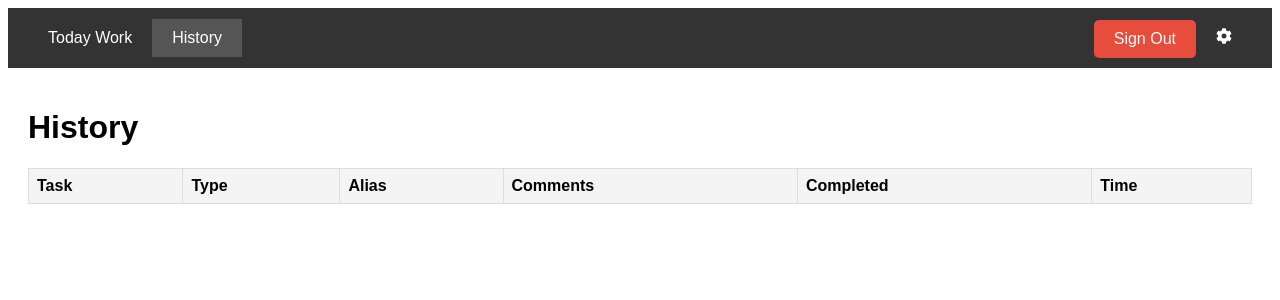
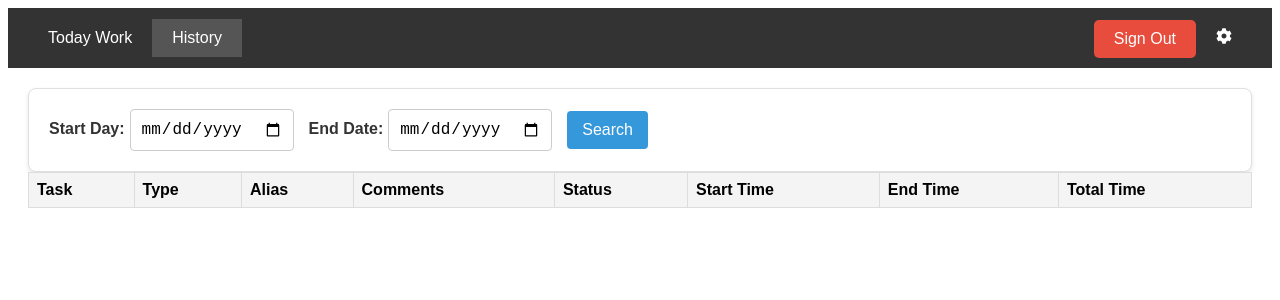
Before and after one commit to NielsLFO/FlowCase, a Next.js app: page /dashboard in a window 1280 px wide. Both pictures are taken after a click on the button "History". Shown: the top 300 px of the page. Built offline with nearby package versions, Linux system fonts and the light colour scheme.

Commit message:
cambios 2/10/24

```diff
--- a/src/pages/dashboard.js
+++ b/src/pages/dashboard.js
@@ -17,11 +17,11 @@ ChartJS.register(
 export default function Dashboard() {
     const [selectedOption, setSelectedOption] = useState('Today Work');
     const [formData, setFormData] = useState({
-        task: '',
-        type: '',
+        task: 'Production',
+        type: 'New case',
         alias: '',
         comments: '',
-        completed: 'Started',
+        status: 'Started',
     });
     const [dataRows, setDataRows] = useState([]);
     const [showPasswordChangeForm, setShowPasswordChangeForm] = useState(false);
@@ -43,28 +43,96 @@ export default function Dashboard() {
 
     const handleFormSubmit = (e) => {
         e.preventDefault();
+
         // Validar que se hayan seleccionado Task y Type
         if (!formData.task || !formData.type) {
             alert('Please select both Task and Type.');
             return;
         }
+
         // Validar que si Type es 'Other', el campo de comentarios no esté vacío
-        if (formData.type === 'Other' && !formData.comments) { // Suponiendo que 'item5' corresponde a "Other"
+        if (formData.type === 'Other' && !formData.comments) {
             alert('Please fill in the comments when selecting "Other".');
             return;
         }
+
         // Obtener la hora actual
-        const currentTime = new Date().toLocaleTimeString();
-        setDataRows(prev => [...prev, { ...formData, time: currentTime }]);
+        const currentTime = getCurrentDateTime();;
+
+        // Verificar si hay filas de datos
+        if (dataRows.length > 0) {
+            const lastRowIndex = dataRows.length - 1; // Índice de la última fila
+            const lastRow = dataRows[lastRowIndex]; // Última fila
+
+            // Verificar el estado de la última fila
+            if (lastRow.status === 'Started') {
+                if (lastRow.alias !== formData.alias) {
+                    alert('You must complete the previous task before adding a new one.');
+                    return;
+                } else if (lastRow.task === formData.task && lastRow.type === formData.type && lastRow.alias === formData.alias && (formData.status === 'Stop' || formData.status === 'Finished')) {
+                    // Mantener el start time original
+                    const startTime = new Date(lastRow.start_time); // start_time debe tener fecha y hora en formato "YYYY-MM-DD HH:MM:SS"
+                    const endTime = new Date(); // Obtener la hora actual como Date
+                    const timeDifference = endTime - startTime; // Diferencia en milisegundos
+                    const elapsedMinutes = Math.floor(timeDifference / 60000); // Convertir a minutos
+                    // Actualizar la fila con el nuevo status y end time
+                    const updatedRow = {
+                        ...lastRow,
+                        comments: formData.comments,
+                        status: formData.status,
+                        end_time: currentTime, // Registrar la nueva hora de finalización
+                        total_time: `${elapsedMinutes} min`, // Calcular el tiempo transcurrido
+                    };
+
+                    // Actualizar el estado de las filas de datos
+                    const updatedDataRows = [...dataRows];
+                    updatedDataRows[lastRowIndex] = updatedRow; // Usar el índice para actualizar la fila
+                    setDataRows(updatedDataRows);
+                    // Limpiar el formulario después de agregar el registro
                     setFormData({
                         task: '',
                         type: '',
                         alias: '',
                         comments: '',
-            completed: 'Started',
-            time: '',
+                        status: 'Started',
                     });
+                }
+            }else{
+                // Agregar nueva fila
+                setDataRows(prev => [...prev, { ...formData, start_time: currentTime, end_time: "00:00:00", total_time: "00:00:00" }]);
+            }
+        }else{
+            // Agregar nueva fila
+            setDataRows(prev => [...prev, { ...formData, start_time: currentTime, end_time: "00:00:00", total_time: "00:00:00" }]);
         };
+    };
+
+    function getCurrentDateTime() {
+        const currentDate = new Date();
+        const year = currentDate.getFullYear();
+        const month = String(currentDate.getMonth() + 1).padStart(2, '0'); // Enero es 0
+        const day = String(currentDate.getDate()).padStart(2, '0');
+        const hours = String(currentDate.getHours()).padStart(2, '0');
+        const minutes = String(currentDate.getMinutes()).padStart(2, '0');
+        const seconds = String(currentDate.getSeconds()).padStart(2, '0');
+        return `${year}-${month}-${day} ${hours}:${minutes}:${seconds}`;
+    }
+
+    // Función para obtener las opciones dinámicas de estado
+    const getStatusOptions = () => {
+        if (dataRows.length > 0) {
+            const lastStatus = dataRows[dataRows.length - 1].status;
+            if (lastStatus === 'Started') {
+                return ['Finished', 'Stop'];
+            } else if (lastStatus === 'Stop' || lastStatus === 'Finished') {
+                return ['Started'];
+            }
+        }
+        return ['Started'];
+    };
+
+    const availableStatusOptions = getStatusOptions();
+
 
     const handlePasswordChangeSubmit = (e) => {
         e.preventDefault();
@@ -86,7 +154,7 @@ export default function Dashboard() {
 
     const handleOptionChange = (option) => {
         setSelectedOption(option);
-        setShowPasswordChangeForm(false); // Ocultar formulario de cambio de contraseña al cambiar de opción
+        setShowPasswordChangeForm(false);
     };
 
     const handleSettingsButtonClick = () => {
@@ -104,7 +172,8 @@ export default function Dashboard() {
     const completedCases = dataRows.filter(row =>
         row.task === 'Production' &&
         row.type === 'New case' &&
-        row.alias.trim() !== ''
+        row.alias.trim() !== '' &&
+        row.status === "Finished"
     ).length;
 
     const chartData = {
@@ -220,6 +289,25 @@ export default function Dashboard() {
     // Obtener las opciones de "Type" basadas en la tarea seleccionada
     const availableTypeOptions = typeOptions[formData.task] || [];
 
+    //Apartir de aqui va el codigo para la opcion de history
+    const [searchData, setSearchData] = useState({
+        startDate: '',
+        endDate: '',
+    });
+
+    // Función para manejar los cambios en el formulario de búsqueda
+    const handleSearchFormChange = (e) => {
+        const { name, value } = e.target;
+        setSearchData(prev => ({ ...prev, [name]: value }));
+    };
+
+    // Función para manejar la búsqueda (aún sin funcionalidad)
+    const handleSearchSubmit = (e) => {
+        e.preventDefault();
+        // Aquí puedes agregar la lógica para realizar la búsqueda
+        console.log('Searching from', searchData.startDate, 'to', searchData.endDate);
+    };
+
     return (
         <div className={styles.dashboard}>
             <header className={styles.header}>
@@ -281,19 +369,24 @@ export default function Dashboard() {
                                     </select>
                                 </div>
                                 <div>
-                                    <label>Alias:</label>
-                                    <input type="text" name="alias" value={formData.alias} onChange={handleFormChange} />
+                                    {/* Mostrar alias solo si task es "Production" */}
+                                    {formData.task === 'Production' && (
+                                        <>
+                                            <label htmlFor="alias" className={styles.label}>Alias:</label>
+                                            <input type="text" name="alias" id="alias" value={formData.alias} onChange={handleFormChange} className={styles.input} />
+                                        </>
+                                    )}
                                 </div>
                                 <div>
                                     <label>Comments:</label>
                                     <textarea name="comments" value={formData.comments} onChange={handleFormChange} />
                                 </div>
                                 <div>
-                                    <label>Completed:</label>
-                                    <select name="completed" value={formData.completed} onChange={handleFormChange}>
-                                        <option value="Start">Start</option>
-                                        <option value="stop">Stop</option>
-                                        <option value="Finish">Finish</option>
+                                    <label htmlFor="status" className={styles.label}>Status:</label>
+                                    <select name="status" id="status" value={formData.status} onChange={handleFormChange} className={styles.input}>
+                                        {availableStatusOptions.map(status => (
+                                            <option key={status} value={status}>{status}</option>
+                                        ))}
                                     </select>
                                 </div>
                                 <button type="submit">Add Register</button>
@@ -312,8 +405,34 @@ export default function Dashboard() {
                         </div>
                     </div>
                 )}
-                {selectedOption === 'History' && !showPasswordChangeForm && (
-                    <h1>History</h1>
+                {selectedOption === 'History' && !showPasswordChangeForm &&(
+                    <form onSubmit={handleSearchSubmit} className={styles.searchForm}>
+                        <div>
+                            <label htmlFor="startDate" className={styles.searchLabel}>Start Day:</label>
+                            <input
+                                type="date"
+                                id="startDate"
+                                name="startDate"
+                                value={searchData.startDate}
+                                onChange={handleSearchFormChange}
+                                className={styles.searchInput} // Aplica el estilo del input
+                            />
+                        </div>
+                        <div>
+                            <label htmlFor="endDate" className={styles.searchLabel}>End Date:</label>
+                            <input
+                                type="date"
+                                id="endDate"
+                                name="endDate"
+                                value={searchData.endDate}
+                                onChange={handleSearchFormChange}
+                                className={styles.searchInput} // Aplica el estilo del input
+                            />
+                        </div>
+                        <button type="submit" className={styles.searchButton}>Search</button>
+                    </form>
+
+
                 )}
                 {showPasswordChangeForm && (
                     <div className={styles.changePasswordForm}>
@@ -363,8 +482,10 @@ export default function Dashboard() {
                                     <th>Type</th>
                                     <th>Alias</th>
                                     <th>Comments</th>
-                                    <th>Completed</th>
-                                    <th>Time</th> {/* Nueva columna para la hora */}
+                                    <th>Status</th>
+                                    <th>Start Time</th>
+                                    <th>End Time</th>
+                                    <th>Total Time</th>
                                 </tr>
                             </thead>
                             <tbody>
@@ -374,8 +495,10 @@ export default function Dashboard() {
                                         <td>{row.type}</td>
                                         <td>{row.alias}</td>
                                         <td>{row.comments}</td>
-                                        <td>{row.completed}</td>
-                                        <td>{row.time}</td> {/* Mostrar la hora */}
+                                        <td>{row.status}</td>
+                                        <td>{row.start_time}</td>
+                                        <td>{row.end_time}</td>
+                                        <td>{row.total_time}</td>
                                     </tr>
                                 ))}
                             </tbody>
--- a/src/styles/dashboard.module.css
+++ b/src/styles/dashboard.module.css
@@ -239,3 +239,46 @@
 .changePasswordForm .cancelButton:hover {
     background-color: #c0392b;
 }
+
+/*Estilos para el form de busqueda*/
+
+/* Estilos para el formulario de búsqueda */
+.searchForm {
+    display: flex;
+    flex-direction: row; /* Cambiar a fila */
+    gap: 15px; /* Espacio entre los elementos */
+    padding: 20px;
+    border: 1px solid #e0e0e0; /* Borde ligero */
+    border-radius: 8px; /* Bordes redondeados */
+    box-shadow: 0 2px 4px rgba(0, 0, 0, 0.1); /* Sombra sutil */
+    background-color: #ffffff; /* Fondo blanco */
+    align-items: center; /* Alinear verticalmente al centro */
+}
+
+/* Estilos para las etiquetas */
+.searchLabel {
+    margin-right: 5px; /* Espacio a la derecha de la etiqueta */
+    font-weight: bold; /* Negrita */
+    color: #333; /* Color gris oscuro */
+}
+
+/* Estilos para los inputs */
+.searchInput {
+    padding: 10px; /* Espaciado interno */
+    border: 1px solid #ccc; /* Borde ligero */
+    border-radius: 4px; /* Bordes redondeados */
+    font-size: 16px; /* Tamaño de fuente */
+    transition: border-color 0.3s; /* Transición suave para el color del borde */
+}
+
+/* Estilos para el botón de búsqueda */
+.searchButton {
+    background-color: #3498db; /* Color de fondo azul */
+    color: #ffffff; /* Texto blanco */
+    border: none; /* Sin borde */
+    padding: 10px 15px; /* Espaciado interno */
+    border-radius: 4px; /* Bordes redondeados */
+    cursor: pointer; /* Cambia el cursor a mano */
+    font-size: 16px; /* Tamaño de fuente */
+    transition: background-color 0.3s; /* Transición suave para el color de fondo */
+}
```
Lines whose indentation alone changed are shown as unchanged.
